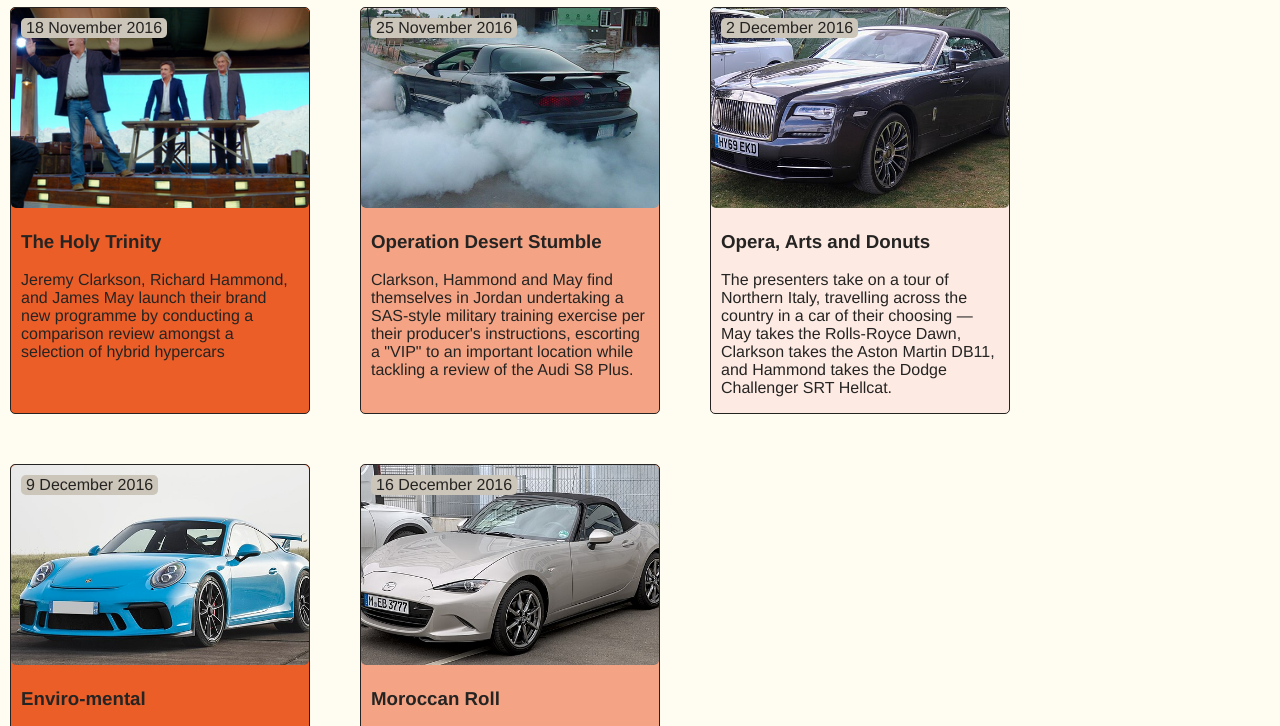
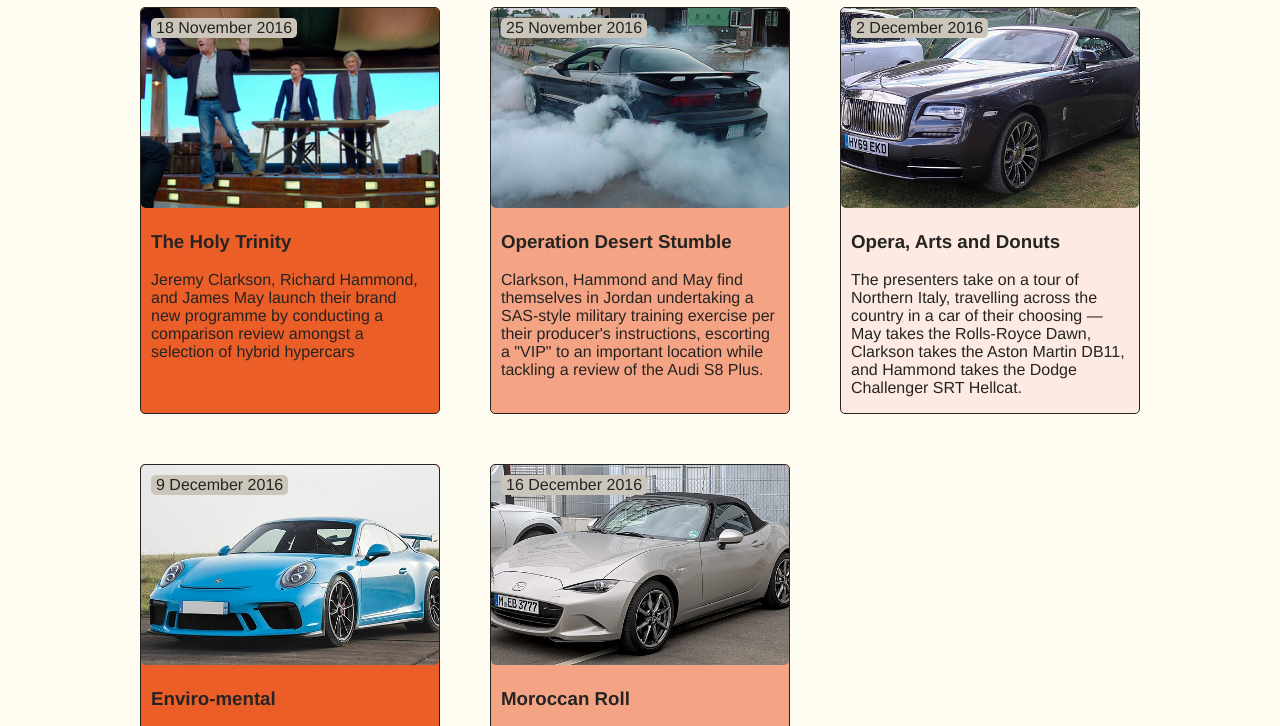
Before and after one commit to bakarbyikov/bakarbyikov.github.io, a plain HTML site: page index.html in a window 1280 px wide. Shown: the part 128-854 px from the top of the page. Drawn offline with Linux system fonts and the light colour scheme.

Commit message:
Now for sure fixed width

```diff
--- a/style.scss
+++ b/style.scss
@@ -21,7 +21,7 @@ body {
   color: $black;
   background-color: #FFFCF2;
   margin: 0px;
-  width: fit-content;
+  min-width: fit-content;
 }
 
 .width-limitter {
```
Also changed, not shown: style.css, 1 other file.
